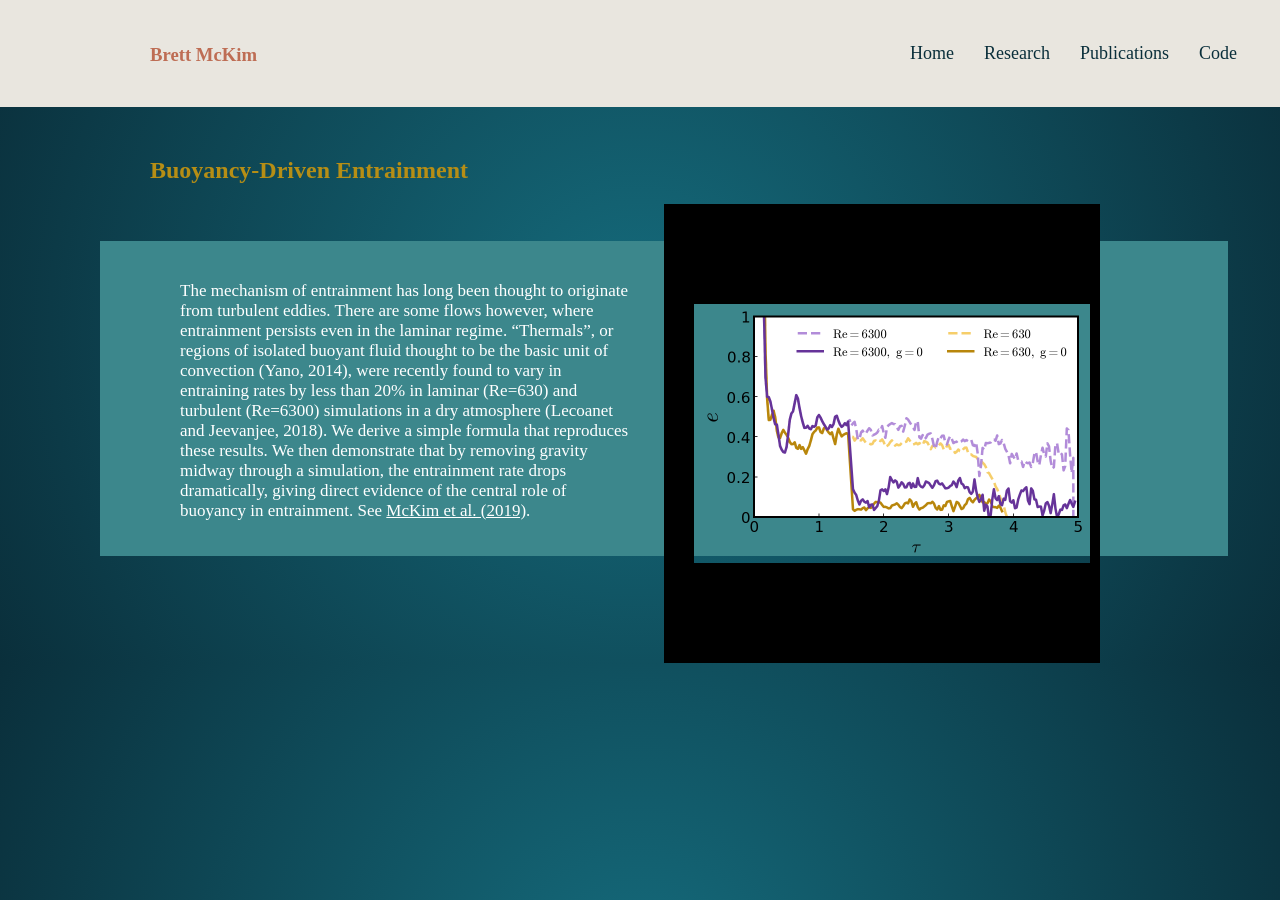
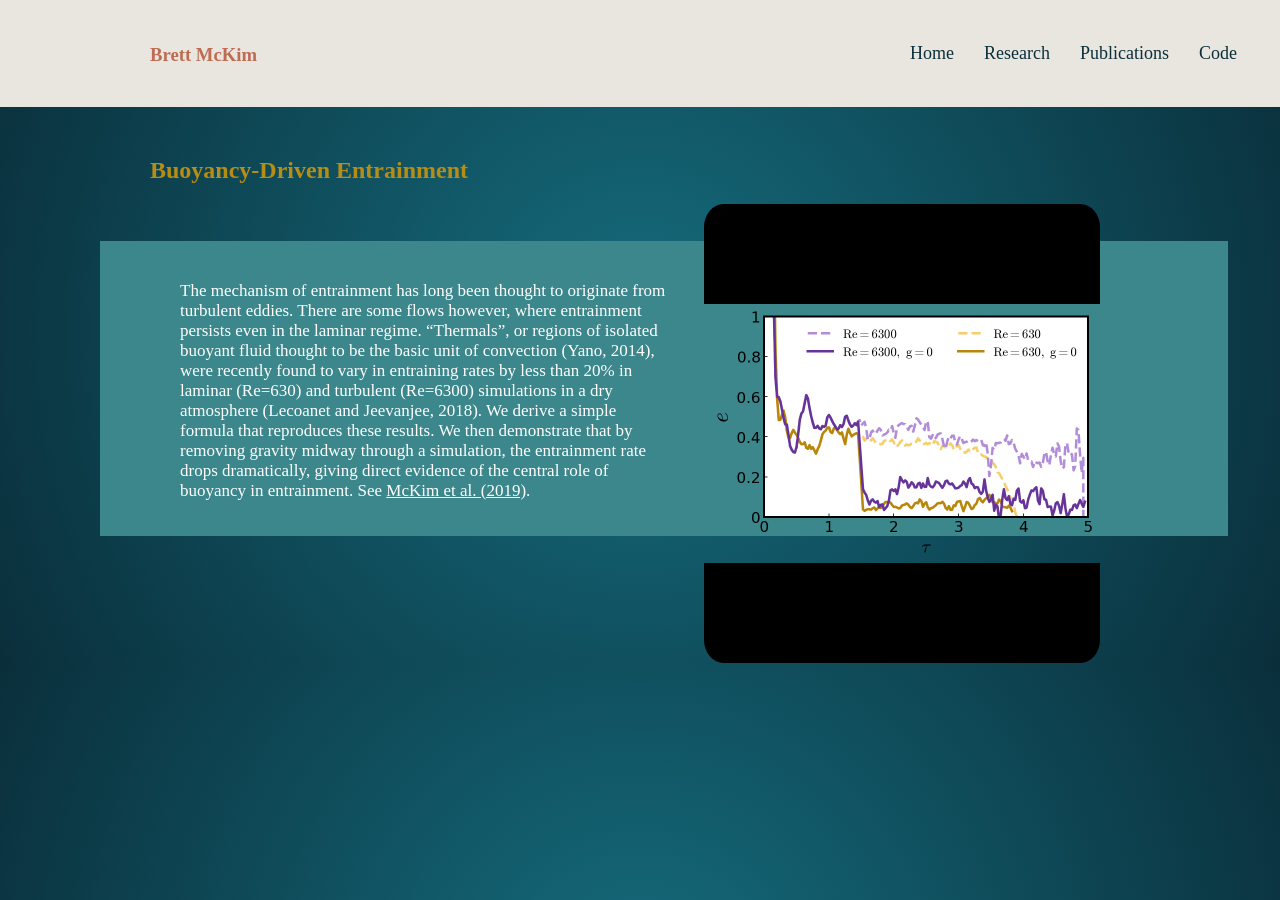
Before and after one commit to mckimb/mckimb.github.io, a Jekyll site: the page built from research/index.html, in a window 1280 px wide. Built offline with Jekyll 4.4.1, drawn with Linux system fonts in a browser that asks for light colours.

Commit message:
Update index.html

```diff
--- a/research/index.html
+++ b/research/index.html
@@ -7,7 +7,7 @@
 	<h2>Buoyancy-Driven Entrainment</h2>
 	<div class="blurb">
 	<img src="/research/efficiency.png" alt="No entrainment without buoyancy" class="wrap" style="width:396px;height:259px;border=5px;border-style: solid;
-  border-width: 100px 10px 100px 30px;border-color;e1e1e1">	</div>
+  border-width: 100px 0px 100px 0px;border-radius:5%;border-color:e1e1e1;background-color:e1e1e1;">	</div>
 
 	<div class="blurb">
 		<p><br></p>
```
